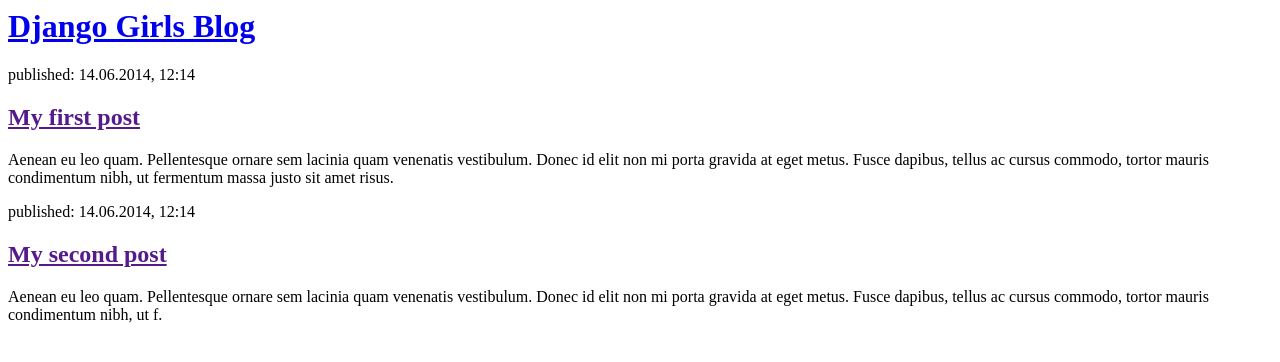
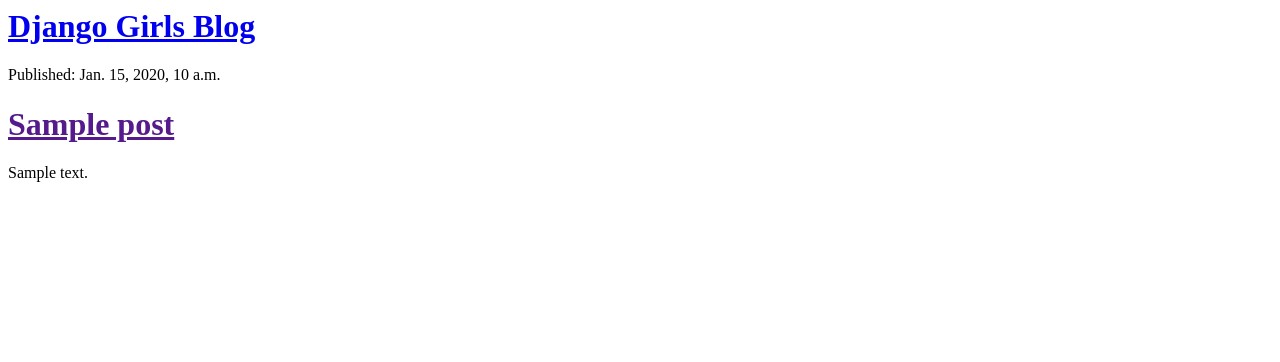
Before and after one commit to chokshiroshan/my-first-blog, a Django app: page / in a window 1280 px wide. Shown: the top 362 px of the page. Run offline with Django 3.2, Linux system fonts and the light colour scheme; tables that the repository leaves empty hold one stand-in row (values such as "Sample post").

Commit message:
Modified templates to display posts from database.

```diff
--- a/blog/templates/blog/post_list.html
+++ b/blog/templates/blog/post_list.html
@@ -6,17 +6,14 @@
         <div>
             <h1><a href="/">Django Girls Blog</a></h1>
         </div>
+        {% for post in posts %}
+            <div>
+            <p>Published: {{ post.published_date }}</p>
+                <h1><a href="">{{ post.title }}</a></h1>
+            <p>{{ post.text|linebreaksbr }}</p>
 
-        <div>
-            <p>published: 14.06.2014, 12:14</p>
-            <h2><a href="">My first post</a></h2>
-            <p>Aenean eu leo quam. Pellentesque ornare sem lacinia quam venenatis vestibulum. Donec id elit non mi porta gravida at eget metus. Fusce dapibus, tellus ac cursus commodo, tortor mauris condimentum nibh, ut fermentum massa justo sit amet risus.</p>
-        </div>
+            </div>
+        {% endfor %}
 
-        <div>
-            <p>published: 14.06.2014, 12:14</p>
-            <h2><a href="">My second post</a></h2>
-            <p>Aenean eu leo quam. Pellentesque ornare sem lacinia quam venenatis vestibulum. Donec id elit non mi porta gravida at eget metus. Fusce dapibus, tellus ac cursus commodo, tortor mauris condimentum nibh, ut f.</p>
-        </div>
     </body>
 </html>
--- a/blog/views.py
+++ b/blog/views.py
@@ -1,6 +1,8 @@
 from django.shortcuts import render
-
+from django.utils import timezone
+from .models import Post
 # Create your views here.
 
 def post_list(request):
-    return render(request, 'blog/post_list.html', {})
+    posts = Post.objects.order_by('published_date')
+    return render(request, 'blog/post_list.html', {'posts':posts})
--- a/mysite/settings.py
+++ b/mysite/settings.py
@@ -107,7 +107,7 @@
 
 LANGUAGE_CODE = 'en-us'
 
-TIME_ZONE = 'UTC'
+TIME_ZONE = 'Asia/India'
 
 USE_I18N = True
 
```
